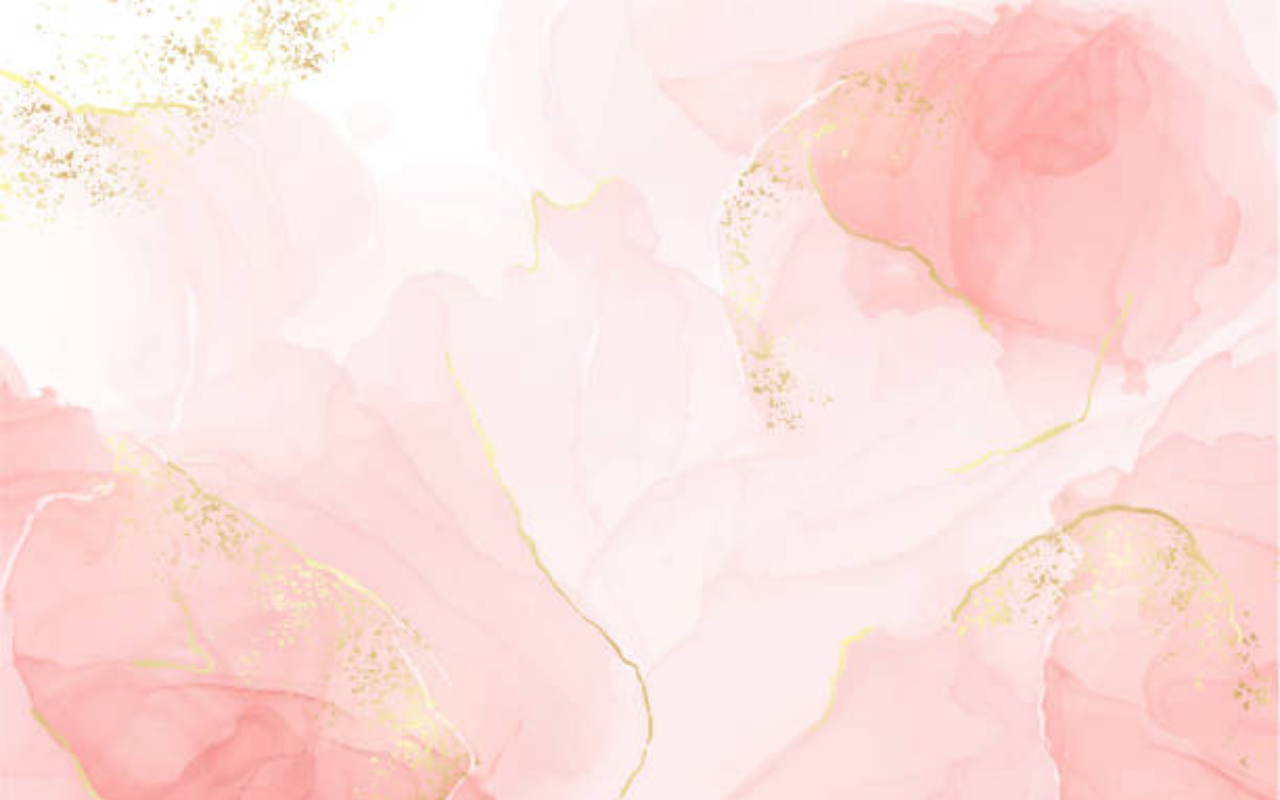
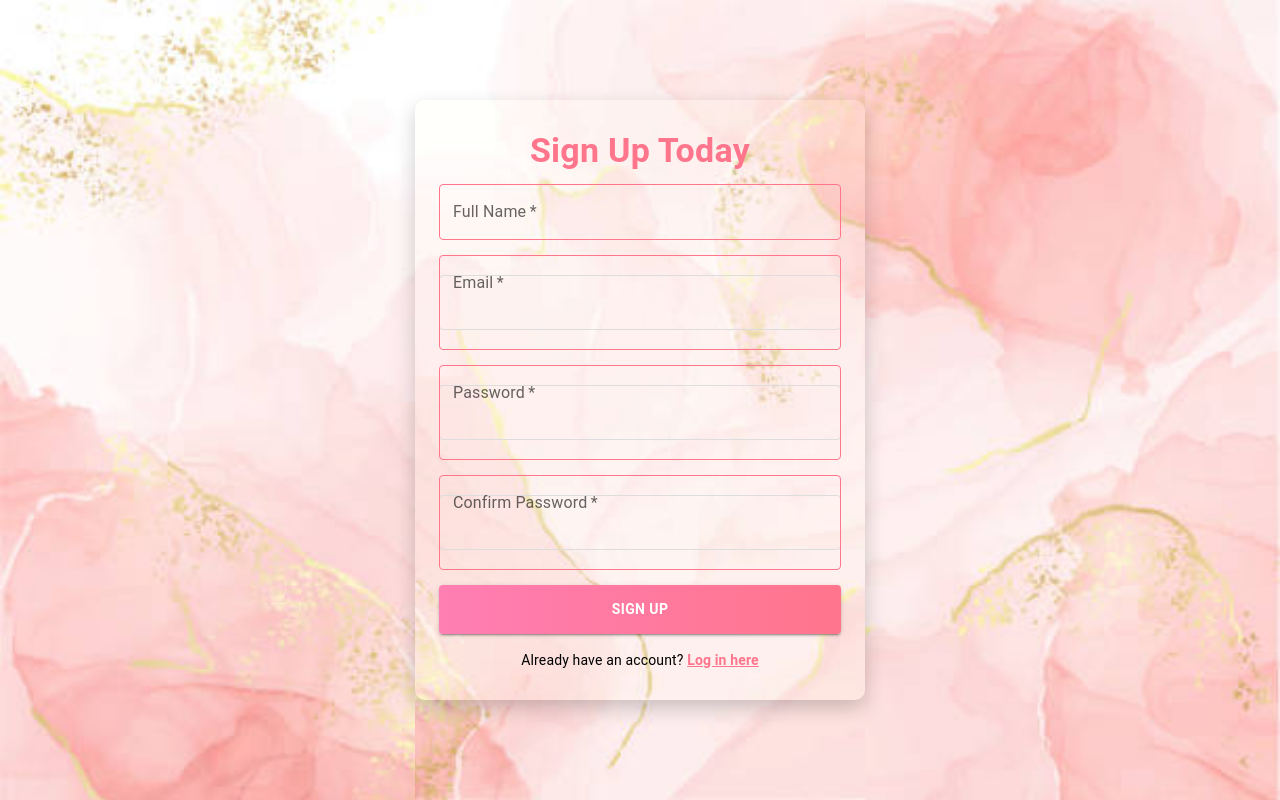
Before and after one commit to Enizeqo28/front-end, a React (Create React App) app: page /signup in a window 1280 px wide. Before the commit this address had no page. Built offline with nearby package versions, Linux system fonts and the light colour scheme.

Commit message:
Added Signup.js

```diff
--- a/src/App.js
+++ b/src/App.js
@@ -6,7 +6,7 @@ import LoginForm from "./components/LoginForm";
 import Profile from "./components/profile";
 import HomePage from "./components/HomePage";
 import peachImage from "./peach.jpg"; // Background image
-
+import Signup from "./components/Signup";
 const App = () => {
   const appStyles = {
     backgroundImage: `url(${peachImage})`,
@@ -23,9 +23,10 @@ const App = () => {
     <Router>
       <div className="App" style={appStyles}>
         <Routes>
-          <Route path="/" element={<LoginForm />} />
+          <Route path="/login" element={<LoginForm />} />
           <Route path="/Home" element={<HomePage />} />
           <Route path="/profile" element={<Profile />} /> {/* ✅ Added Profile Route */}
+	  <Route path="/signup" element={<Signup />} />
         </Routes>
       </div>
     </Router>
--- a/src/components/LoginForm.js
+++ b/src/components/LoginForm.js
@@ -1,11 +1,64 @@
 import React, { useState } from 'react';
+import { TextField, Button, Container, Typography, Box } from '@mui/material';
+import { styled } from '@mui/material/styles';
 import { useNavigate } from 'react-router-dom';
+import peachImage from "../peach.jpg"; // Ensure correct path
+
+const BackgroundContainer = styled("div")({
+  backgroundImage: `url(${peachImage})`,
+  backgroundRepeat: "no-repeat",
+  backgroundSize: "cover",
+  backgroundPosition: "center",
+  height: "100vh",
+  display: "flex",
+  justifyContent: "center",
+  alignItems: "center",
+  position: "relative",
+});
+
+const Overlay = styled("div")({
+  position: "absolute",
+  width: "100%",
+  height: "100%",
+});
+
+const FormContainer = styled(Container)({
+  background: "rgba(253, 252, 230, 0.15)",
+  padding: "30px",
+  borderRadius: "10px",
+  boxShadow: "0px 8px 20px rgba(0, 0, 0, 0.2)",
+  width: "90%",
+  maxWidth: "600px",
+  minWidth: "450px",
+  textAlign: "center",
+  zIndex: 2,
+});
+
+const StyledButton = styled(Button)({
+  background: "linear-gradient(to right, #ff7eb3, #ff758c)",
+  color: "white",
+  fontWeight: "bold",
+  padding: "12px",
+  transition: "0.3s",
+  "&:hover": {
+    background: "linear-gradient(to right, #ff758c, #ff7eb3)",
+    transform: "scale(1.05)",
+  },
+});
+
+const StyledTextField = styled(TextField)({
+  "& .MuiOutlinedInput-root": {
+    "& fieldset": { borderColor: "#ff758c" },
+    "&:hover fieldset": { borderColor: "#ff7eb3" },
+    "&.Mui-focused fieldset": { borderColor: "#ff7eb3", borderWidth: "5px" },
+  },
+});
 
 const LoginForm = () => {
   const [email, setEmail] = useState('');
   const [password, setPassword] = useState('');
   const [errorMessage, setErrorMessage] = useState('');
-  const navigate = useNavigate();  // useNavigate instead of useHistory
+  const navigate = useNavigate();
 
   const handleSubmit = (e) => {
     e.preventDefault();
@@ -15,36 +68,51 @@ const LoginForm = () => {
       return;
     }
 
+    // Implement login logic here (e.g., API call for authentication)
+    console.log("Logged in with", { email, password });
+    // After successful login, redirect to the dashboard or main page
+    // navigate('/dashboard');  // Uncomment after setting up routes
   };
 
   return (
-    <div className="login-container">
-      <h2>Login and start making friends!</h2>
-      <form onSubmit={handleSubmit}>
-        <div>
-          <label>Email:</label>
-          <input
+    <BackgroundContainer>
+      <Overlay />
+      <FormContainer>
+        <Typography variant="h4" gutterBottom style={{ fontWeight: "bold", color: "#ff758c" }}>
+          Log In to Your Account
+        </Typography>
+        <form onSubmit={handleSubmit} style={{ display: "flex", flexDirection: "column", gap: "15px" }}>
+          <StyledTextField
+            label="Email"
             type="email"
             value={email}
             onChange={(e) => setEmail(e.target.value)}
             placeholder="Enter your email"
             required
+            fullWidth
+            error={!!errorMessage}
+            helperText={errorMessage && "Please fill in both fields"}
           />
-        </div>
-        <div>
-          <label>Password:</label>
-          <input
+          <StyledTextField
+            label="Password"
             type="password"
             value={password}
             onChange={(e) => setPassword(e.target.value)}
             placeholder="Enter your password"
             required
+            fullWidth
+            error={!!errorMessage}
+            helperText={errorMessage && "Please fill in both fields"}
           />
-        </div>
-        {errorMessage && <p className="error-message">{errorMessage}</p>}
-        <button type="submit">Login</button>
-      </form>
-    </div>
+          <StyledButton variant="contained" type="submit">Login</StyledButton>
+        </form>
+        <Box mt={2}>
+          <Typography variant="body2">
+            Don't have an account? <a href="/signup" style={{ color: "#ff758c", fontWeight: "bold" }}>Sign up here</a>
+          </Typography>
+        </Box>
+      </FormContainer>
+    </BackgroundContainer>
   );
 };
 
--- /dev/null
+++ b/src/components/Signup.js
@@ -0,0 +1,150 @@
+import React, { useState } from "react";
+import { TextField, Button, Container, Typography, Box } from "@mui/material";
+import { styled } from "@mui/material/styles";
+import peachImage from "../peach.jpg"; // Ensure correct path
+
+const BackgroundContainer = styled("div")({
+  backgroundImage: `url(${peachImage})`,
+  backgroundRepeat: "no-repeat",
+  backgroundSize: "cover",
+  backgroundPosition: "center",
+  height: "100vh",
+  display: "flex",
+  justifyContent: "center",
+  alignItems: "center",
+  position: "relative",
+});
+
+const Overlay = styled("div")({
+  position: "absolute",
+  width: "100%",
+  height: "100%",
+  //backgroundColor: "rgba(0, 0, 0, 0.0)", // Dark overlay for better readability
+});
+
+const FormContainer = styled(Container)({
+  background: "rgba(253, 252, 230, 0.15)",
+  padding: "30px",
+  borderRadius: "10px",
+  boxShadow: "0px 8px 20px rgba(0, 0, 0, 0.2)",
+  width: "90%",  // Ensures responsiveness
+  maxWidth: "600px",  // ⬅️ Increase width explicitly
+  minWidth: "450px",  // ⬅️ Ensures a minimum width
+  textAlign: "center",
+  zIndex: 2,
+});
+
+
+const StyledButton = styled(Button)({
+  background: "linear-gradient(to right, #ff7eb3, #ff758c)", // Gradient effect
+  color: "white",
+  fontWeight: "bold",
+  padding: "12px",
+  transition: "0.3s",
+  "&:hover": {
+    background: "linear-gradient(to right, #ff758c, #ff7eb3)",
+    transform: "scale(1.05)",
+  },
+});
+
+const StyledTextField = styled(TextField)({
+  "& .MuiOutlinedInput-root": {
+    "& fieldset":{ borderColor: "#ff758c" },
+    "&:hover fieldset": { borderColor: "#ff7eb3" },
+    "&.Mui-focused fieldset": { borderColor: "#ff7eb3", borderWidth: "5px" },
+  },
+});
+
+const Signup = () => {
+  const [formData, setFormData] = useState({
+    fullName: "",
+    email: "",
+    password: "",
+    confirmPassword: "",
+  });
+
+  const [errors, setErrors] = useState({});
+
+  const handleChange = (e) => {
+    setFormData({ ...formData, [e.target.name]: e.target.value });
+  };
+
+  const validateForm = () => {
+    let newErrors = {};
+    if (!formData.fullName) newErrors.fullName = "Full name is required";
+    if (!formData.email.includes("@")) newErrors.email = "Invalid email format";
+    if (formData.password.length < 6) newErrors.password = "Password must be at least 6 characters";
+    if (formData.password !== formData.confirmPassword) newErrors.confirmPassword = "Passwords do not match";
+
+    setErrors(newErrors);
+    return Object.keys(newErrors).length === 0;
+  };
+
+  const handleSubmit = (e) => {
+    e.preventDefault();
+    if (validateForm()) {
+      console.log("User Signed Up:", formData);
+      // Backend API call here
+    }
+  };
+
+  return (
+    <BackgroundContainer>
+      <Overlay />
+      <FormContainer>
+        <Typography variant="h4" gutterBottom style={{ fontWeight: "bold", color: "#ff758c" }}>
+          Sign Up Today
+        </Typography>
+        <form onSubmit={handleSubmit} style={{ display: "flex", flexDirection: "column", gap: "15px" }}>
+          <StyledTextField
+            label="Full Name"
+            name="fullName"
+            value={formData.fullName}
+            onChange={handleChange}
+            error={!!errors.fullName}
+            helperText={errors.fullName}
+            required fullWidth
+          />
+          <StyledTextField
+            label="Email"
+            type="email"
+            name="email"
+            value={formData.email}
+            onChange={handleChange}
+            error={!!errors.email}
+            helperText={errors.email}
+            required fullWidth
+          />
+          <StyledTextField
+            label="Password"
+            type="password"
+            name="password"
+            value={formData.password}
+            onChange={handleChange}
+            error={!!errors.password}
+            helperText={errors.password}
+            required fullWidth
+          />
+          <StyledTextField
+            label="Confirm Password"
+            type="password"
+            name="confirmPassword"
+            value={formData.confirmPassword}
+            onChange={handleChange}
+            error={!!errors.confirmPassword}
+            helperText={errors.confirmPassword}
+            required fullWidth
+          />
+          <StyledButton variant="contained" type="submit">Sign Up</StyledButton>
+        </form>
+        <Box mt={2}>
+          <Typography variant="body2">
+            Already have an account? <a href="/login" style={{ color: "#ff758c", fontWeight: "bold" }}>Log in here</a>
+          </Typography>
+        </Box>
+      </FormContainer>
+    </BackgroundContainer>
+  );
+};
+
+export default Signup;
```
